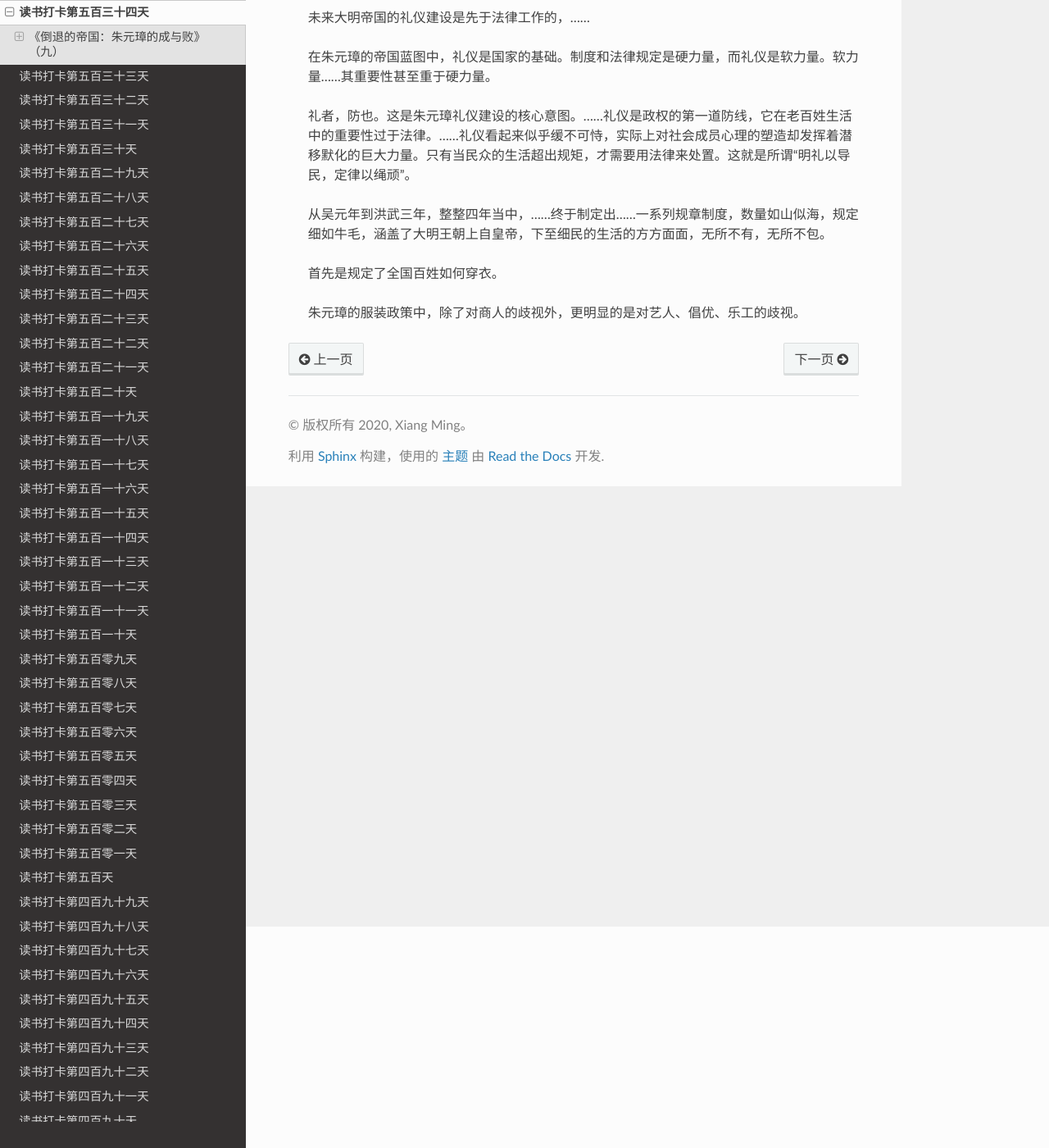
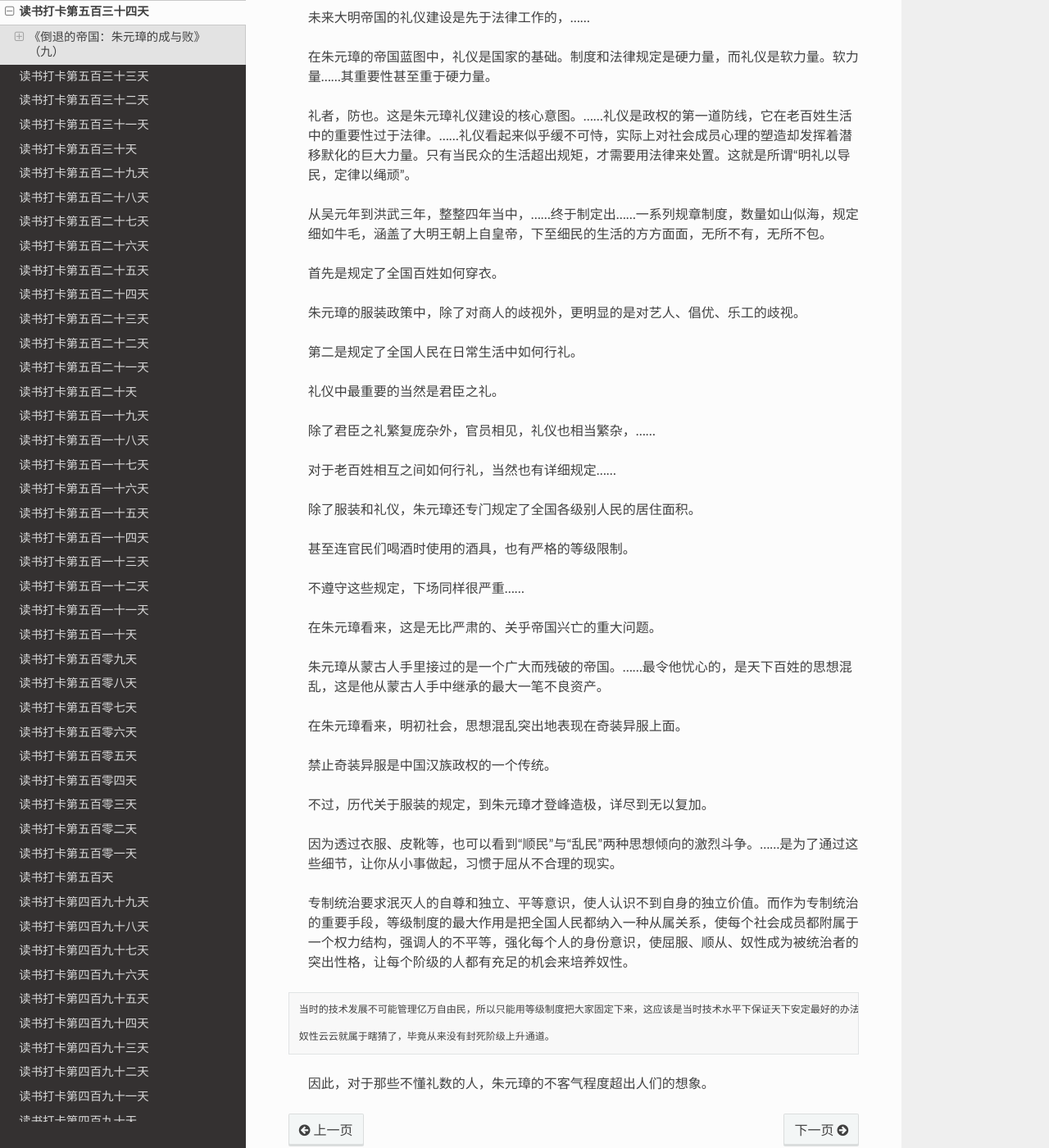
Before and after one commit to xiangming1975/reading, a Sphinx documentation site: the page built from source/2022-02-09.md, in a window 1280 px wide and 1400 px high, scrolled down 270 px. Shown: the whole window at 82% size. Built offline with Sphinx 7.4.7 and the Read the Docs theme 2.0.0, drawn with Linux system fonts in a browser that asks for light colours.

Commit message:
2022-02-08

````diff
--- a/source/2022-02-09.md
+++ b/source/2022-02-09.md
@@ -14,4 +14,36 @@
 
 > 朱元璋的服装政策中，除了对商人的歧视外，更明显的是对艺人、倡优、乐工的歧视。
 
->
+> 第二是规定了全国人民在日常生活中如何行礼。
+
+> 礼仪中最重要的当然是君臣之礼。
+
+> 除了君臣之礼繁复庞杂外，官员相见，礼仪也相当繁杂，……
+
+> 对于老百姓相互之间如何行礼，当然也有详细规定……
+
+> 除了服装和礼仪，朱元璋还专门规定了全国各级别人民的居住面积。
+
+> 甚至连官民们喝酒时使用的酒具，也有严格的等级限制。
+
+> 不遵守这些规定，下场同样很严重……
+
+> 在朱元璋看来，这是无比严肃的、关乎帝国兴亡的重大问题。
+
+> 朱元璋从蒙古人手里接过的是一个广大而残破的帝国。……最令他忧心的，是天下百姓的思想混乱，这是他从蒙古人手中继承的最大一笔不良资产。
+
+> 在朱元璋看来，明初社会，思想混乱突出地表现在奇装异服上面。
+
+> 禁止奇装异服是中国汉族政权的一个传统。
+
+> 不过，历代关于服装的规定，到朱元璋才登峰造极，详尽到无以复加。
+
+> 因为透过衣服、皮靴等，也可以看到“顺民”与“乱民”两种思想倾向的激烈斗争。……是为了通过这些细节，让你从小事做起，习惯于屈从不合理的现实。
+
+> 专制统治要求泯灭人的自尊和独立、平等意识，使人认识不到自身的独立价值。而作为专制统治的重要手段，等级制度的最大作用是把全国人民都纳入一种从属关系，使每个社会成员都附属于一个权力结构，强调人的不平等，强化每个人的身份意识，使屈服、顺从、奴性成为被统治者的突出性格，让每个阶级的人都有充足的机会来培养奴性。
+```
+当时的技术发展不可能管理亿万自由民，所以只能用等级制度把大家固定下来，这应该是当时技术水平下保证天下安定最好的办法了。
+
+奴性云云就属于瞎猜了，毕竟从来没有封死阶级上升通道。
+```
+> 因此，对于那些不懂礼数的人，朱元璋的不客气程度超出人们的想象。
````
Also changed, not shown: source/2022-02-10.md (added, +49 -0 lines), source/2022-02-11.md (added, +62 -0 lines), source/2022-02-12.md (added, +36 -0 lines).
